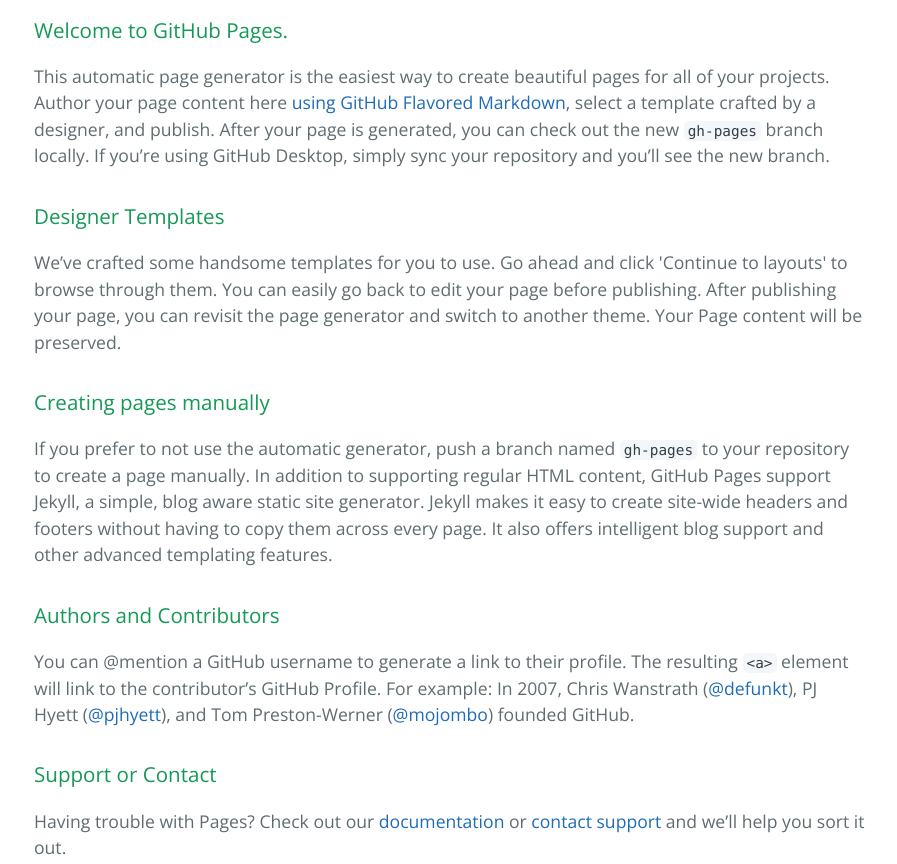
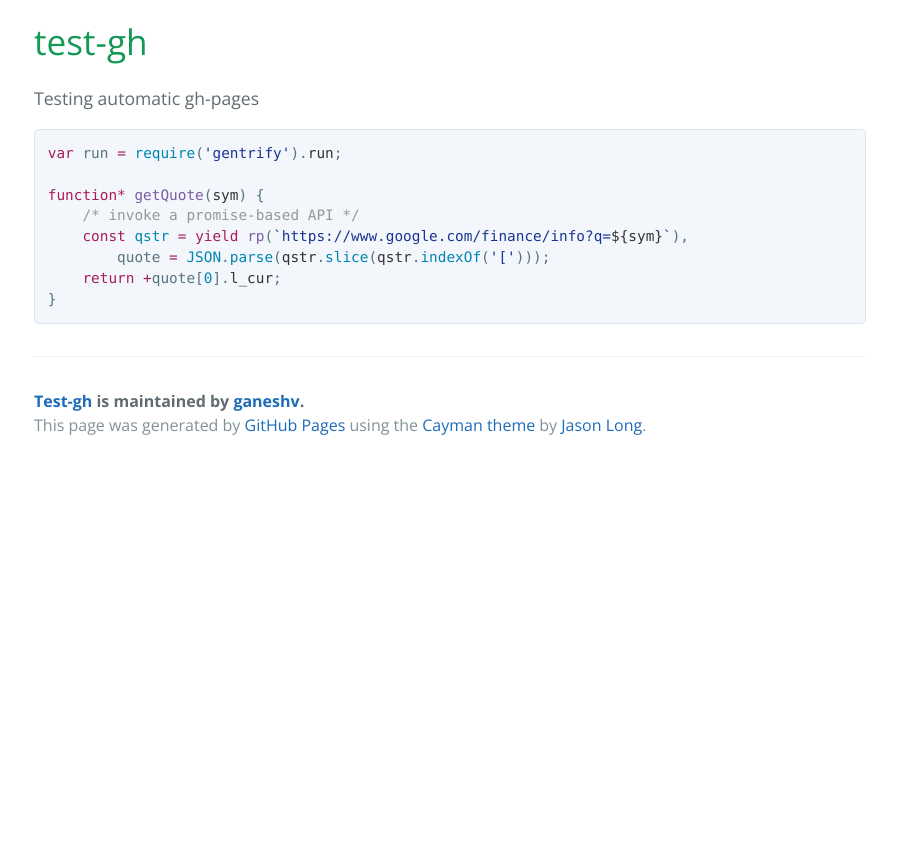
Before and after one commit to ganeshv/test-gh, a plain HTML site: page index.html in a window 1280 px wide. Shown: the part 400-1264 px from the top of the page, without its empty margins (190-1087 px from the left). After the commit the page ends 869 px from the top, so only its background shows below. Drawn offline with nearby package versions, Linux system fonts and the light colour scheme.

Commit message:
Create gh-pages branch via GitHub

```diff
--- a/index.html
+++ b/index.html
@@ -19,30 +19,19 @@
     </section>
 
     <section class="main-content">
-      <h3>
-<a id="welcome-to-github-pages" class="anchor" href="#welcome-to-github-pages" aria-hidden="true"><span aria-hidden="true" class="octicon octicon-link"></span></a>Welcome to GitHub Pages.</h3>
+      <h1>
+<a id="test-gh" class="anchor" href="#test-gh" aria-hidden="true"><span aria-hidden="true" class="octicon octicon-link"></span></a>test-gh</h1>
 
-<p>This automatic page generator is the easiest way to create beautiful pages for all of your projects. Author your page content here <a href="https://guides.github.com/features/mastering-markdown/">using GitHub Flavored Markdown</a>, select a template crafted by a designer, and publish. After your page is generated, you can check out the new <code>gh-pages</code> branch locally. If you’re using GitHub Desktop, simply sync your repository and you’ll see the new branch.</p>
+<p>Testing automatic gh-pages</p>
 
-<h3>
-<a id="designer-templates" class="anchor" href="#designer-templates" aria-hidden="true"><span aria-hidden="true" class="octicon octicon-link"></span></a>Designer Templates</h3>
+<div class="highlight highlight-source-js"><pre><span class="pl-k">var</span> run <span class="pl-k">=</span> <span class="pl-c1">require</span>(<span class="pl-s"><span class="pl-pds">'</span>gentrify<span class="pl-pds">'</span></span>).<span class="pl-smi">run</span>;
 
-<p>We’ve crafted some handsome templates for you to use. Go ahead and click 'Continue to layouts' to browse through them. You can easily go back to edit your page before publishing. After publishing your page, you can revisit the page generator and switch to another theme. Your Page content will be preserved.</p>
-
-<h3>
-<a id="creating-pages-manually" class="anchor" href="#creating-pages-manually" aria-hidden="true"><span aria-hidden="true" class="octicon octicon-link"></span></a>Creating pages manually</h3>
-
-<p>If you prefer to not use the automatic generator, push a branch named <code>gh-pages</code> to your repository to create a page manually. In addition to supporting regular HTML content, GitHub Pages support Jekyll, a simple, blog aware static site generator. Jekyll makes it easy to create site-wide headers and footers without having to copy them across every page. It also offers intelligent blog support and other advanced templating features.</p>
-
-<h3>
-<a id="authors-and-contributors" class="anchor" href="#authors-and-contributors" aria-hidden="true"><span aria-hidden="true" class="octicon octicon-link"></span></a>Authors and Contributors</h3>
-
-<p>You can @mention a GitHub username to generate a link to their profile. The resulting <code>&lt;a&gt;</code> element will link to the contributor’s GitHub Profile. For example: In 2007, Chris Wanstrath (<a href="https://github.com/defunkt" class="user-mention">@defunkt</a>), PJ Hyett (<a href="https://github.com/pjhyett" class="user-mention">@pjhyett</a>), and Tom Preston-Werner (<a href="https://github.com/mojombo" class="user-mention">@mojombo</a>) founded GitHub.</p>
-
-<h3>
-<a id="support-or-contact" class="anchor" href="#support-or-contact" aria-hidden="true"><span aria-hidden="true" class="octicon octicon-link"></span></a>Support or Contact</h3>
-
-<p>Having trouble with Pages? Check out our <a href="https://help.github.com/pages">documentation</a> or <a href="https://github.com/contact">contact support</a> and we’ll help you sort it out.</p>
+<span class="pl-k">function</span><span class="pl-k">*</span> <span class="pl-en">getQuote</span>(<span class="pl-smi">sym</span>) {
+    <span class="pl-c">/* invoke a promise-based API */</span>
+    <span class="pl-k">const</span> <span class="pl-c1">qstr</span> <span class="pl-k">=</span> <span class="pl-k">yield</span> <span class="pl-en">rp</span>(<span class="pl-s"><span class="pl-pds">`</span>https://www.google.com/finance/info?q=<span class="pl-s1"><span class="pl-pse">${</span>sym<span class="pl-pse">}</span></span><span class="pl-pds">`</span></span>),
+        quote <span class="pl-k">=</span> <span class="pl-c1">JSON</span>.<span class="pl-c1">parse</span>(<span class="pl-smi">qstr</span>.<span class="pl-c1">slice</span>(<span class="pl-smi">qstr</span>.<span class="pl-c1">indexOf</span>(<span class="pl-s"><span class="pl-pds">'</span>[<span class="pl-pds">'</span></span>)));
+    <span class="pl-k">return</span> <span class="pl-k">+</span>quote[<span class="pl-c1">0</span>].<span class="pl-smi">l_cur</span>;
+}</pre></div>
 
       <footer class="site-footer">
         <span class="site-footer-owner"><a href="https://github.com/ganeshv/test-gh">Test-gh</a> is maintained by <a href="https://github.com/ganeshv">ganeshv</a>.</span>
```
Also changed, not shown: params.json (+1 -1 lines).
